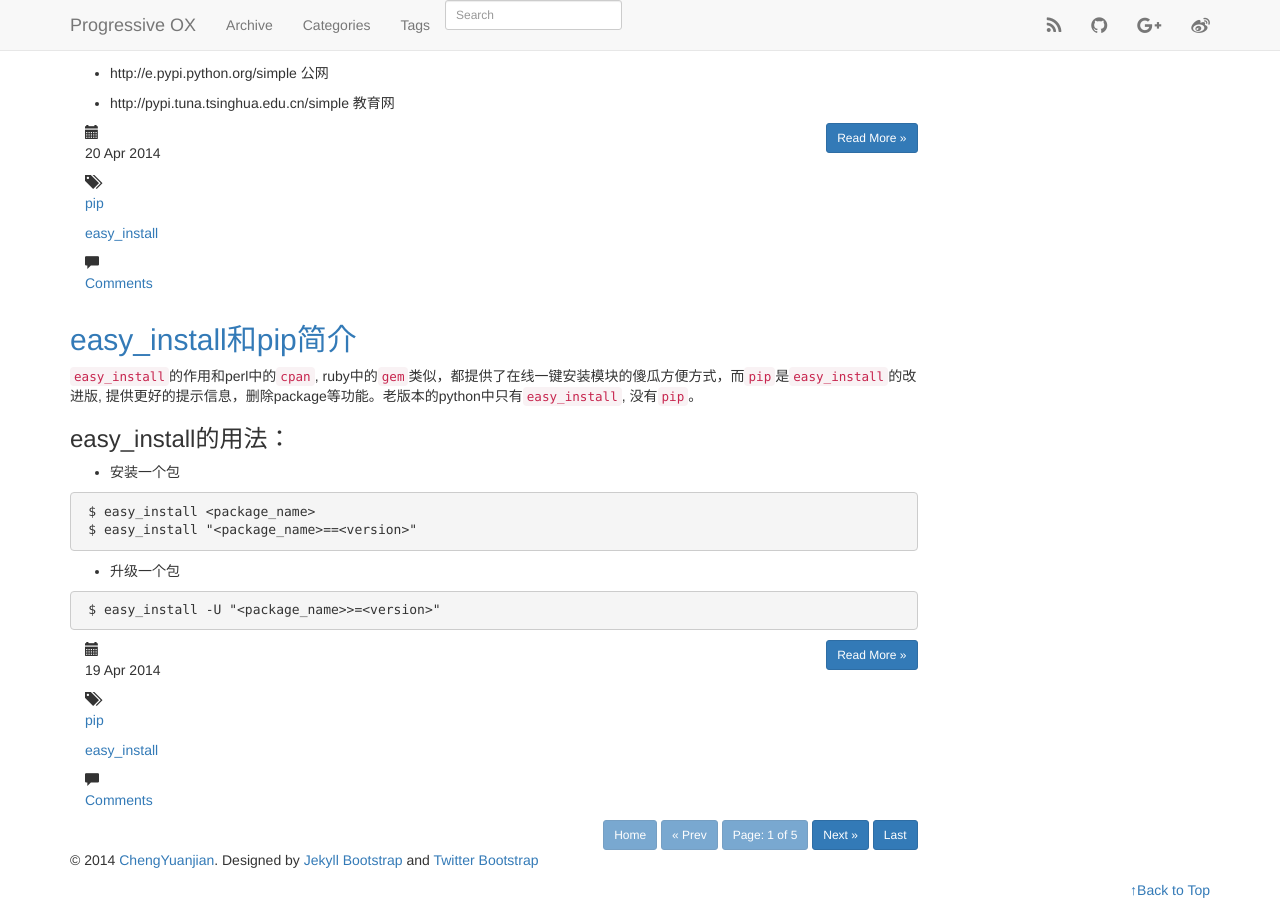
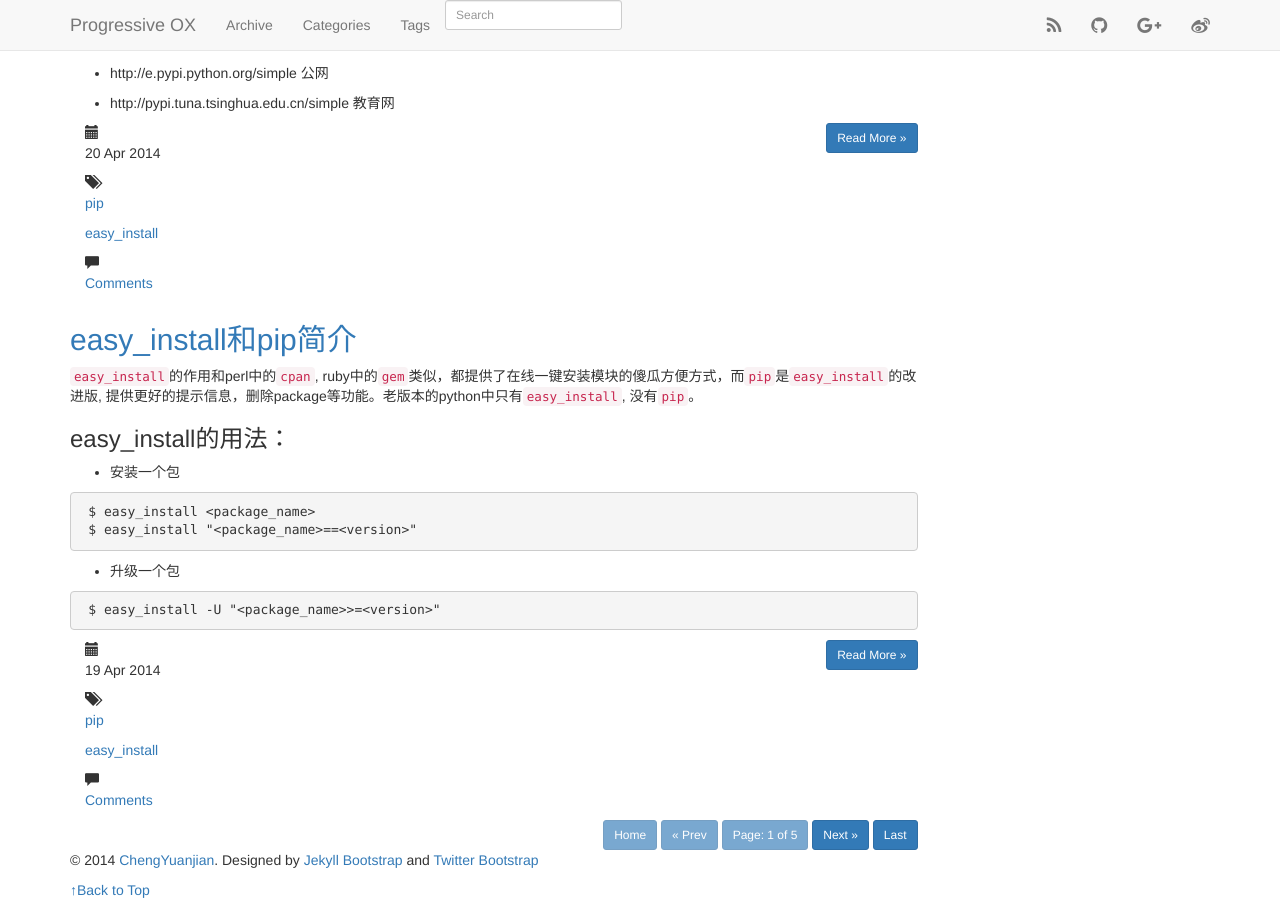
Before and after one commit to ChengYuanjian/chengyuanjian2.github.io, a Jekyll site: the page built from index.html, in a window 1280 px wide and 900 px high, scrolled down 1828 px. Built offline with Jekyll 4.4.1, drawn with Linux system fonts in a browser that asks for light colours; nearby versions of some CDN libraries; Markdown is read by kramdown in place of the engine named in the settings; the list of posts is cut into pages by our own code; comment, search, counter and statistics services are not loaded.

Commit message:
Update default.html

```diff
--- a/_includes/themes/havee/default.html
+++ b/_includes/themes/havee/default.html
@@ -87,7 +87,7 @@
     </div>
     </nav>
 
-    <div class="container">
+    <div class="container" name="container">
       <div class="content">
         {{ content }}
       </div>
@@ -95,8 +95,8 @@
       <footer class="text-left">
       <p>&copy; {{ site.time | date: '%Y' }} <a href="{{ HOME_PATH }}" target="_blank">{{ site.author.name }}</a>. Designed by <a href="http://jekyllbootstrap.com/" target="_blank" title="The Definitive Jekyll Blogging Framework">Jekyll Bootstrap</a> and <a href="http://twitter.github.com/bootstrap/" target="_blank">Twitter Bootstrap</a></p>
       </footer>
-      <div class="text-right">
-        <a href="#query">↑Back to Top</a>
+      <div>
+        <a href="#container">↑Back to Top</a>
       </div>
     </div> <!-- /container -->
 
```
